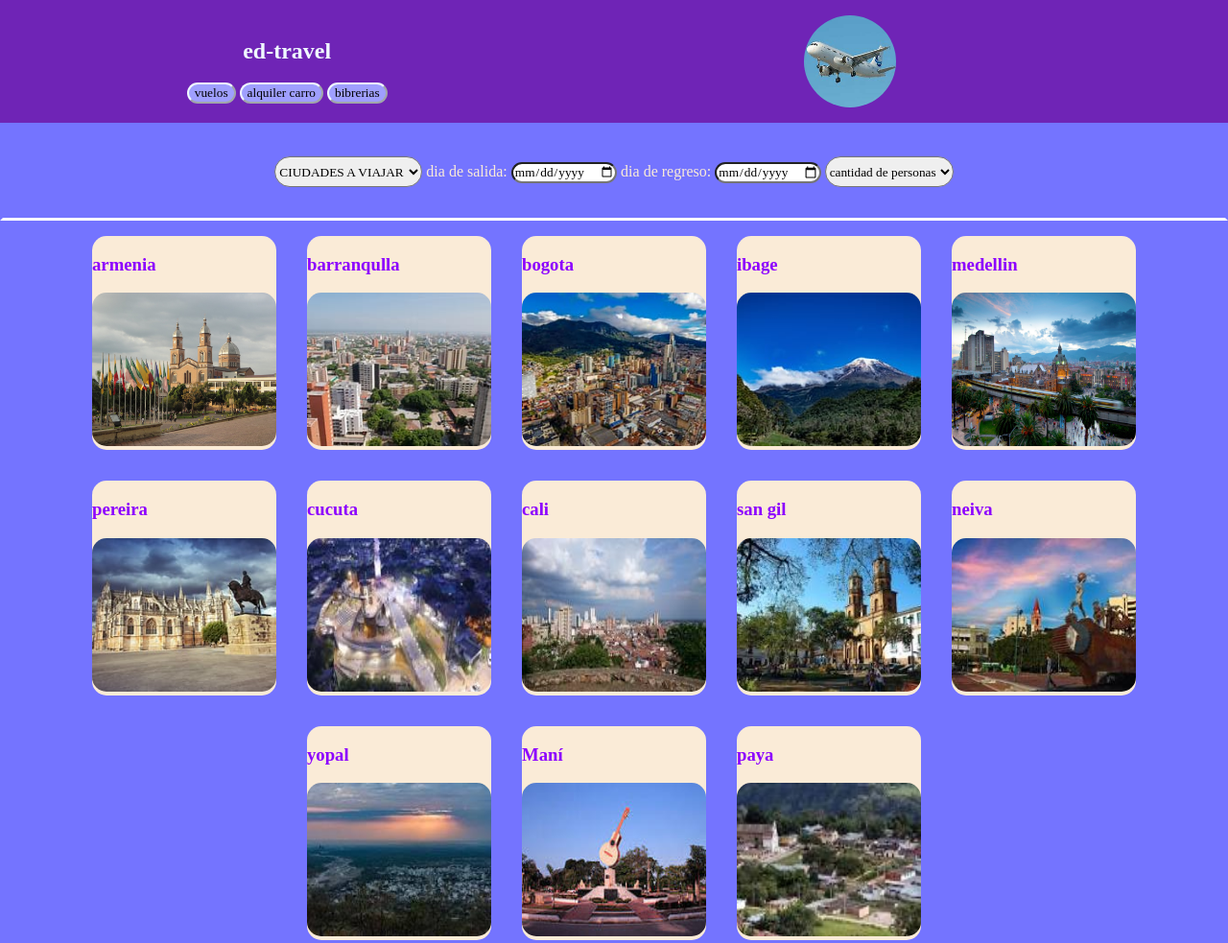
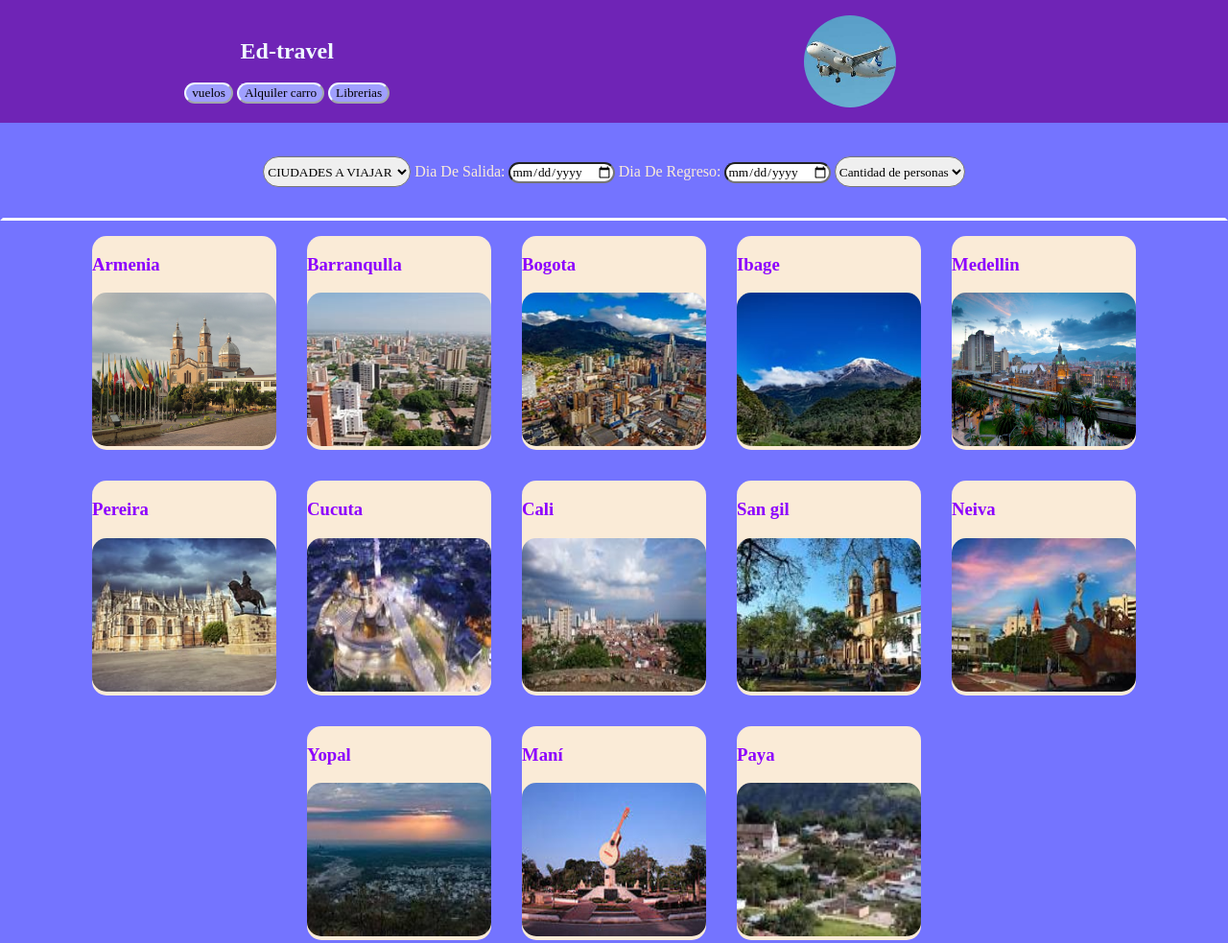
Before and after one commit to MCristina0/curse_github, a plain HTML site: page index.html in a window 1280 px wide. Shown: the top 983 px of the page at 96% size. Drawn offline with Linux system fonts and the light colour scheme.

Commit message:
version final

```diff
--- a/index.html
+++ b/index.html
@@ -9,10 +9,10 @@
 </head>
 <header>
     <div class="header1">
-    <h2>ed-travel</h2>
+    <h2>Ed-travel</h2>
     <button>vuelos</button>
-    <button>alquiler carro</button>
-    <button>bibrerias</button>
+    <button>Alquiler carro</button>
+    <button>Librerias</button>
 </div>
 <div class="header2">
     <img class="img_eader" src="img/avion.jpeg" alt="">
@@ -24,20 +24,25 @@
         <div class="soon1">
        <select name="ciudad" id="">
         <option value="">CIUDADES A VIAJAR</option>
-        <option value="">Cartagena</option>
-        <option value="">armenia3</option>
-        <option value="">armenia4</option>
-        <option value="">armenia5</option>
-        <option value="">armenia6</option>
-        <option value="">armenia7</option>
-        <option value="">armenia8</option>
+        <option value="">armenia</option>
+        <option value="">barranqulla</option>
+        <option value="">bogota</option>
+        <option value="">ibage</option>
+        <option value="">medellin</option>
+        <option value="">cúcuta</option>
+        <option value="">cali</option>
+        <option value="">san gil</option>
+        <option value="">neiva</option>
+        <option value="">yopal</option>
+        <option value="">mani</option>
+        <option value="">paya</option>
        </select>
-       <label for="salida ">dia de salida:</label>
+       <label for="salida ">Dia De Salida:</label>
             <input type="date"name="salida">
-        <label for="regreso">dia de regreso:</label>
+        <label for="regreso">Dia De Regreso:</label>
             <input type="date"name="regreso">
          <select name="cantidad" id="">
-            <option value="">cantidad de personas</option>
+            <option value="">Cantidad de personas</option>
             <option value="">2</option>
             <option value="">3</option>
             <option value="">4</option>
@@ -48,49 +53,49 @@
         <div class="soon2">
 
             <div class="mn-saon">
-                <h3> armenia</h3>
+                <h3> Armenia</h3>
             <img src="img/armenia.jpeg" alt="">
             </div>
 
             <div class="mn-saon">
-                <h3> barranqulla</h3>
+                <h3> Barranqulla</h3>
                 <img src="img/baranqulla.jpeg" alt="">
             </div>
 
             <div class="mn-saon">
-                <h3> bogota</h3>
+                <h3> Bogota</h3>
                 <img src="img/bogota.jpeg" alt="">
             </div>
             <div class="mn-saon">
-                <h3> ibage</h3>
+                <h3> Ibage</h3>
                 <img src="img/ibage.jpeg" alt="">
             </div>
             <div class="mn-saon">
-                <h3> medellin </h3>
+                <h3> Medellin </h3>
                 <img src="img/medellin.jpeg" alt="">
             </div>
             <div class="mn-saon">
-                <h3> pereira</h3>
+                <h3> Pereira</h3>
                 <img src="img/pereira.jpeg" alt="">
             </div>
             <div class="mn-saon">
-                <h3> cucuta</h3>
+                <h3> Cucuta</h3>
                 <img src="img/cucuta.jpeg" alt="">
             </div>
             <div class="mn-saon">
-                <h3> cali</h3>
+                <h3> Cali</h3>
                 <img src="img/cali.jpeg" alt="">
             </div>
             <div class="mn-saon">
-                <h3> san gil</h3>
+                <h3> San gil</h3>
                 <img src="img/san gil.jpeg" alt="">
             </div>
             <div class="mn-saon">
-                <h3>neiva</h3>
+                <h3>Neiva</h3>
                 <img src="img/neiva.jpeg" alt="">
             </div>
             <div class="mn-saon">
-                <h3>yopal</h3>
+                <h3>Yopal</h3>
                 <img src="img/ypoal.jpeg" alt="">
             </div>
             <div class="mn-saon">
@@ -98,7 +103,7 @@
                 <img src="img/mani.jpeg" alt="">
             </div>
             <div class="mn-saon">
-                <h3>paya</h3>
+                <h3>Paya</h3>
                 <img src="img/paya.jpeg" alt="">
             </div>
         </div>
```
